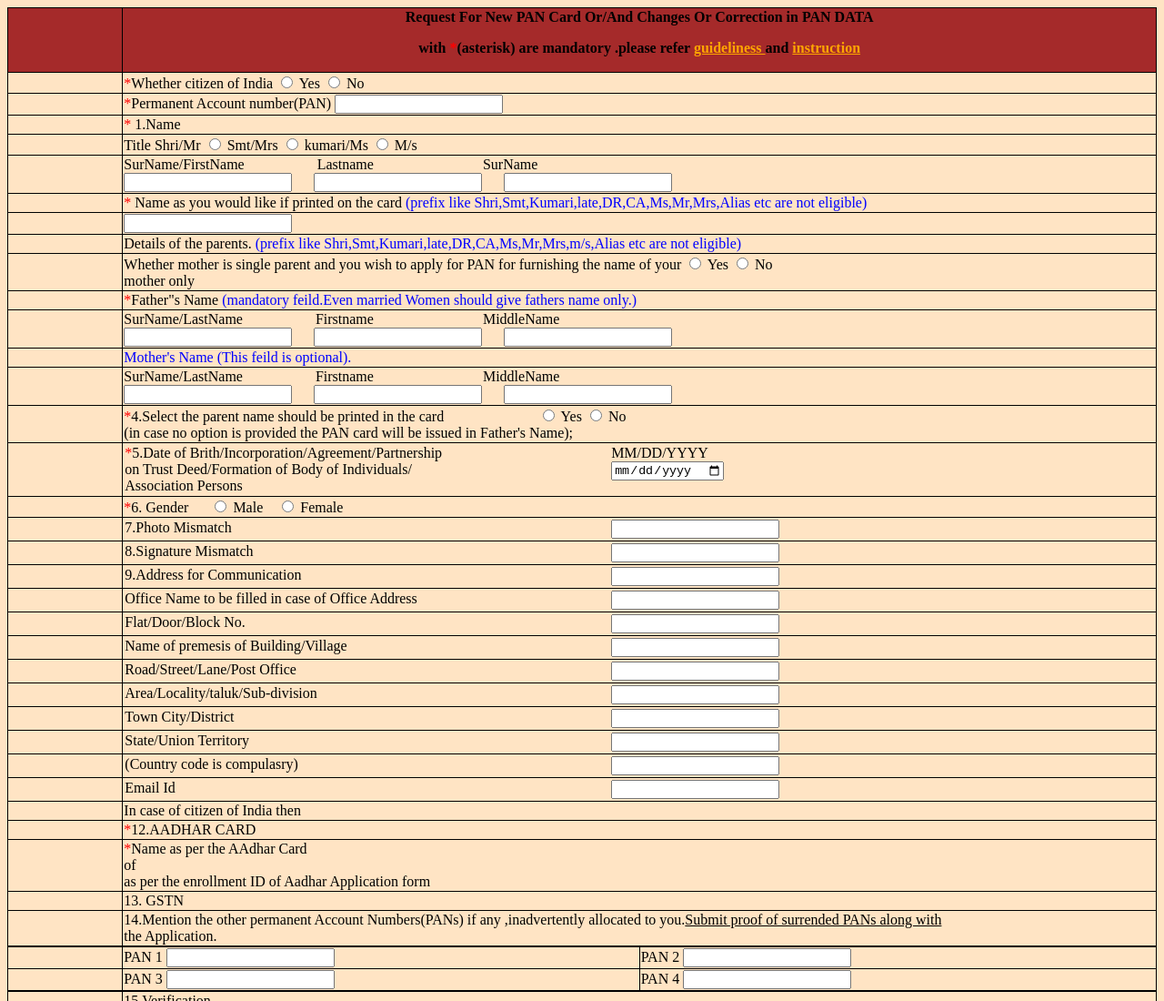
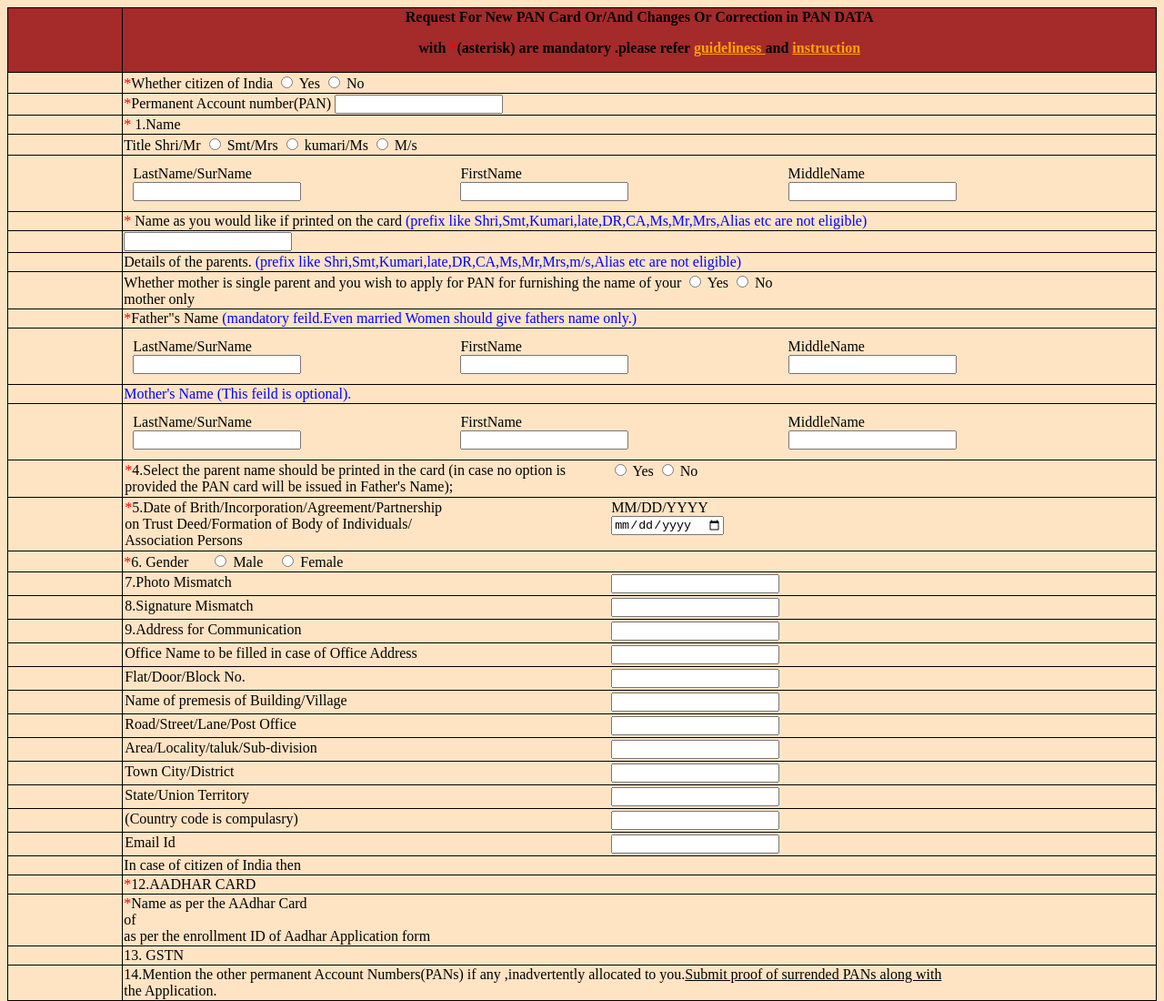
Before and after one commit to Monisha94-jayamani/guvi, a plain HTML site: page javascript task/web-design/15.5.2020,pancard.html in a window 1280 px wide. Shown: the top 1100 px of the page at 91% size. Drawn offline with Linux system fonts and the light colour scheme.

Commit message:
Update 15.5.2020,pancard.html

```diff
--- a/javascript task/web-design/15.5.2020,pancard.html
+++ b/javascript task/web-design/15.5.2020,pancard.html
@@ -6,7 +6,7 @@
   float: left;
   width: 30%;
   padding: 10px;
-  height: 300px;
+
 }
 .column1 {
   float: left;
@@ -69,10 +69,24 @@ table, th, td {
     <tr>
 
     <td style="width:5%"></td>
-    <td> SurName/FirstName&nbsp;&nbsp;&nbsp;&nbsp;&nbsp;&nbsp; &nbsp;&nbsp;&nbsp;&nbsp;&nbsp;&nbsp;&nbsp;&nbsp;&nbsp;&nbsp;&nbsp;&nbsp;
-    Lastname &nbsp;&nbsp;&nbsp;&nbsp;&nbsp;&nbsp;&nbsp;&nbsp;&nbsp;&nbsp;&nbsp;&nbsp;
-    &nbsp;&nbsp;&nbsp;&nbsp;&nbsp;&nbsp;&nbsp;&nbsp;&nbsp;&nbsp;&nbsp;&nbsp;&nbsp;&nbsp;&nbsp;&nbsp;SurName <br>
-    <input type="text">&nbsp;&nbsp;&nbsp;&nbsp;&nbsp;&nbsp;<input type="text">&nbsp;&nbsp;&nbsp;&nbsp;&nbsp;&nbsp;<input type="text">
+    <td>
+    <div class="row">
+  <div class="column">
+   LastName/SurName
+   <br>
+   <input type="text">
+   </div>
+    <div class="column">
+    FirstName
+   <br>
+   <input type="text">
+   </div>
+    <div class="column">
+   MiddleName
+   <br>
+   <input type="text">
+   </div>
+   </div>
     </td>
   </tr>
   <tr>
@@ -102,10 +116,24 @@ table, th, td {
 </tr>
  <tr>
   <td style="width:5%"></td>
-  <td> SurName/LastName&nbsp;&nbsp;&nbsp;&nbsp;&nbsp;&nbsp; &nbsp;&nbsp;&nbsp;&nbsp;&nbsp;&nbsp;&nbsp;&nbsp;&nbsp;&nbsp;&nbsp;&nbsp;
-    Firstname &nbsp;&nbsp;&nbsp;&nbsp;&nbsp;&nbsp;&nbsp;&nbsp;&nbsp;&nbsp;&nbsp;&nbsp;
-    &nbsp;&nbsp;&nbsp;&nbsp;&nbsp;&nbsp;&nbsp;&nbsp;&nbsp;&nbsp;&nbsp;&nbsp;&nbsp;&nbsp;&nbsp;&nbsp;MiddleName <br>
-    <input type="text">&nbsp;&nbsp;&nbsp;&nbsp;&nbsp;&nbsp;<input type="text">&nbsp;&nbsp;&nbsp;&nbsp;&nbsp;&nbsp;<input type="text">
+  <td>
+  <div class="row">
+  <div class="column">
+   LastName/SurName
+   <br>
+   <input type="text">
+   </div>
+    <div class="column">
+    FirstName
+   <br>
+   <input type="text">
+   </div>
+    <div class="column">
+   MiddleName
+   <br>
+   <input type="text">
+   </div>
+   </div>
     </td>
   </tr>
    <tr>
@@ -115,20 +143,42 @@ table, th, td {
   </tr>
   <tr>
   <td style="width:5%"></td>
-   <td> SurName/LastName&nbsp;&nbsp;&nbsp;&nbsp;&nbsp;&nbsp; &nbsp;&nbsp;&nbsp;&nbsp;&nbsp;&nbsp;&nbsp;&nbsp;&nbsp;&nbsp;&nbsp;&nbsp;
-    Firstname &nbsp;&nbsp;&nbsp;&nbsp;&nbsp;&nbsp;&nbsp;&nbsp;&nbsp;&nbsp;&nbsp;&nbsp;
-    &nbsp;&nbsp;&nbsp;&nbsp;&nbsp;&nbsp;&nbsp;&nbsp;&nbsp;&nbsp;&nbsp;&nbsp;&nbsp;&nbsp;&nbsp;&nbsp;MiddleName <br>
-    <input type="text">&nbsp;&nbsp;&nbsp;&nbsp;&nbsp;&nbsp;<input type="text">&nbsp;&nbsp;&nbsp;&nbsp;&nbsp;&nbsp;<input type="text">
+   <td>
+   <div class="row">
+  <div class="column">
+   LastName/SurName
+   <br>
+   <input type="text">
+   </div>
+    <div class="column">
+    FirstName
+   <br>
+   <input type="text">
+   </div>
+    <div class="column">
+   MiddleName
+   <br>
+   <input type="text">
+   </div>
+   </div>
     </td>
   </tr>
   <tr>
   <td style="width:5%"></td>
-  <td><span style="color:red">*</span>4.Select the parent name should be printed in the card  &nbsp;&nbsp;&nbsp;&nbsp; &nbsp;&nbsp;&nbsp;&nbsp;
-   &nbsp;&nbsp;&nbsp;&nbsp; &nbsp;&nbsp;&nbsp;&nbsp; &nbsp;&nbsp;&nbsp;&nbsp; <input type="radio" >
+  <td>
+  <div class="row">
+  <div class="column1">
+
+  <span style="color:red">*</span>4.Select the parent name should be printed in the card
+  (in case no option is provided the PAN card will be issued in Father's Name);
+  </div>
+  <div class="column2">
+    <input type="radio" >
   <label for="k"> Yes</label>
   <input type="radio" >
   <label for="f">No</label><br>
-  (in case no option is provided the PAN card will be issued in Father's Name);
+  </div>
+  </div>
    </td>
   </tr>
    <tr>
```
